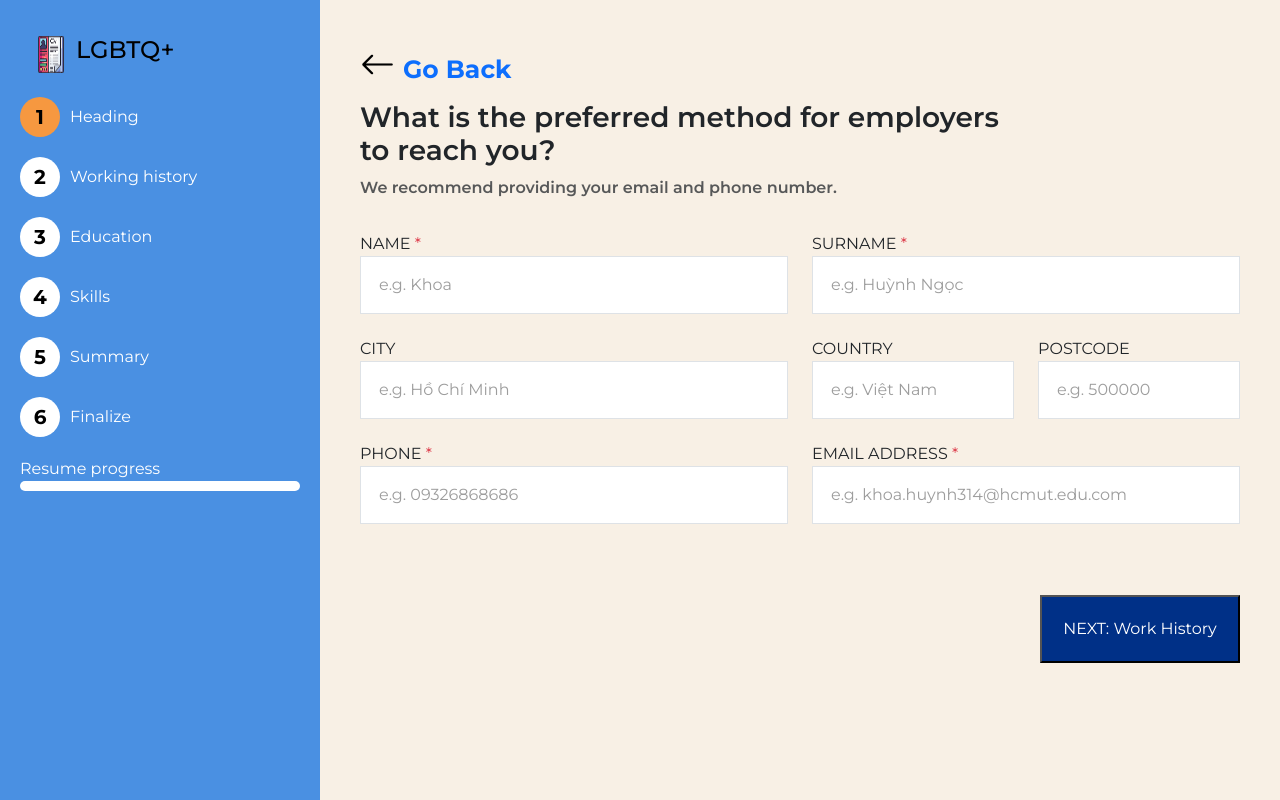
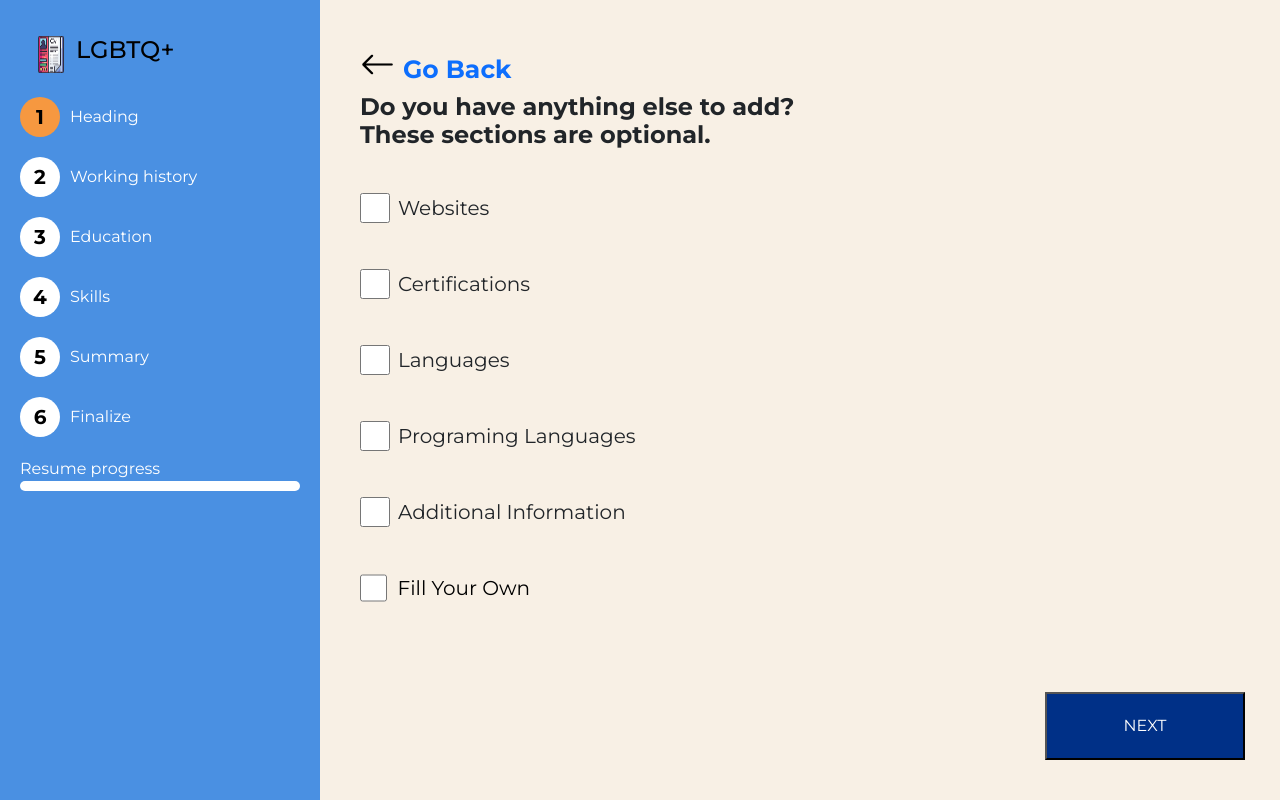
Before and after one commit to khangjhin4444/CV-Hosting-web, a PHP site: page /CV-Hosting-web-main/index.php?page=information in a window 1280 px wide. Run offline with PHP 8.4, Linux system fonts and the light colour scheme; the visitor is signed in with stand-in values (Sample User, id 1); some libraries are stand-ins or nearby versions; some web fonts are replaced.

Commit message:
Adding additional information into template

```diff
--- a/app/views/information.php
+++ b/app/views/information.php
@@ -69,7 +69,7 @@ require_once __DIR__ . '/../../config/constant.php';
       </div>
 
       <!-- Main Content -->
-      <div class="col-12 col-lg-9 main-content active" id="step1">
+      <div class="col-12 col-lg-9 main-content" id="step1">
         <div class="d-flex align-items-center gap-2 mb-2">
           <a href="<?= BASE_URL ?>/index.php?page=select_template" class="p-0"
             style="font-size: 25px; font-weight: bold; text-decoration: none; color: black;"><i
@@ -434,7 +434,8 @@ require_once __DIR__ . '/../../config/constant.php';
                 <div
                   style="display: flex; align-items: center; justify-content: center; width: 45px; height: 45px; background-color: #E9A354; border-radius: 50%; margin-left: 10px;">
                   <button class="search-btn" style="border: none; background-color: transparent;">
-                    <img src="/CV-Hosting-web-main/public/images/search-icon.png" alt="" srcset="" style="width: 25px; height: 25px;">
+                    <img src="/CV-Hosting-web-main/public/images/search-icon.png" alt="" srcset=""
+                      style="width: 25px; height: 25px;">
                   </button>
                 </div>
               </div>
@@ -511,7 +512,8 @@ require_once __DIR__ . '/../../config/constant.php';
                 <div
                   style="display: flex; align-items: center; justify-content: center; width: 45px; height: 45px; background-color: #E9A354; border-radius: 50%; margin-left: 10px;">
                   <button class="search-btn" style="border: none; background-color: transparent;">
-                    <img src="/CV-Hosting-web-main/public/images/search-icon.png" alt="" srcset="" style="width: 25px; height: 25px;">
+                    <img src="/CV-Hosting-web-main/public/images/search-icon.png" alt="" srcset=""
+                      style="width: 25px; height: 25px;">
                   </button>
                 </div>
               </div>
@@ -532,7 +534,7 @@ require_once __DIR__ . '/../../config/constant.php';
           style="width: 200px; padding-top: 20px; padding-bottom: 20px;">NEXT: Finalize</button>
       </div>
 
-      <div class="col-12 col-lg-9 main-content" id="step6">
+      <div class="col-12 col-lg-9 main-content active" id="step6">
         <div class="d-flex align-items-center gap-2">
           <a id="back-step6" href="#" class="p-0"
             style="font-size: 25px; font-weight: bold; text-decoration: none; color: black;"><i
@@ -547,20 +549,21 @@ require_once __DIR__ . '/../../config/constant.php';
             <div class="row pt-4">
               <div class="col-12 col-lg-6 d-flex align-items-center gap-2">
                 <input class="step6-check" type="checkbox" name="" id="1" style="width: 30px; height: 30px;">
-                <div style="font-size: 20px;">Websites, Portfolios, Profiles</div>
+                <div style="font-size: 20px;">Websites</div>
               </div>
               <div class="col-12 col-lg-6">
-                <input class="checked-input" id="1" type="text" >
+                <input class="websites checked-input" id="1" type="text" placeholder="e.g. linkedin.com/in/yourname">
               </div>
             </div>
 
             <div class="row pt-4">
               <div class="col-12 col-lg-6 d-flex align-items-center gap-2">
-                <input class="step6-check" type="checkbox" name="" id="2" style="width: 30px; height: 30px;">
+                <input class="certifications step6-check" type="checkbox" name="" id="2"
+                  style="width: 30px; height: 30px;">
                 <div style="font-size: 20px;">Certifications</div>
               </div>
               <div class="col-12 col-lg-6">
-                <input class="checked-input" id="2" type="text" >
+                <input class="checked-input" id="2" type="text">
               </div>
             </div>
 
@@ -570,37 +573,36 @@ require_once __DIR__ . '/../../config/constant.php';
                 <div style="font-size: 20px;">Languages</div>
               </div>
               <div class="col-12 col-lg-6">
-                <input class="checked-input" id="3" type="text" >
+                <input class="checked-input languages" id="3" type="text">
               </div>
             </div>
-
             <div class="row pt-4">
               <div class="col-12 col-lg-6 d-flex align-items-center gap-2">
                 <input class="step6-check" type="checkbox" name="" id="4" style="width: 30px; height: 30px;">
-                <div style="font-size: 20px;">Accomplishments</div>
+                <div style="font-size: 20px;">Programing Languages</div>
               </div>
               <div class="col-12 col-lg-6">
-                <input class="checked-input" id="4" type="text" >
+                <input class="checked-input pro-languages" id="4" type="text">
               </div>
             </div>
-
             <div class="row pt-4">
               <div class="col-12 col-lg-6 d-flex align-items-center gap-2">
                 <input class="step6-check" type="checkbox" name="" id="5" style="width: 30px; height: 30px;">
                 <div style="font-size: 20px;">Additional Information</div>
               </div>
               <div class="col-12 col-lg-6">
-                <input class="checked-input" id="5" type="text" >
+                <input class="checked-input" id="5" type="text">
               </div>
             </div>
 
             <div class="row pt-4">
               <div class="col-12 col-lg-6 d-flex align-items-center gap-2">
                 <input class="step6-check" type="checkbox" name="" id="6" style="width: 30px; height: 30px;">
-                <input type="text" style="font-size: 20px; border: none; background-color: #F8F0E5; width: 100%;" value="Fill Your Own">
+                <input type="text" style="font-size: 20px; border: none; background-color: #F8F0E5; width: 100%;"
+                  value="Fill Your Own">
               </div>
               <div class="col-12 col-lg-6">
-                <input class="checked-input" id="6" type="text" >
+                <input class="checked-input" id="6" type="text">
               </div>
             </div>
           </div>
@@ -610,7 +612,8 @@ require_once __DIR__ . '/../../config/constant.php';
             <p class="pt-2" style="color: blue;">Change templates</p> -->
           </div>
         </div>
-        <button class="btn-next mt-5" id="btn-step6" style="width: 200px; padding-top: 20px; padding-bottom: 20px; position:fixed; bottom: 40px; right: 35px;">NEXT</button>
+        <button class="btn-next mt-5" id="btn-step6"
+          style="width: 200px; padding-top: 20px; padding-bottom: 20px; position:fixed; bottom: 40px; right: 35px;">NEXT</button>
       </div>
 
     </div>
--- a/public/js/information.js
+++ b/public/js/information.js
@@ -8,10 +8,11 @@ color: #444;">
             <h1 class="text-uppercase"><span class="f-name">Lorem</span> <span class="l-name">Ispum</span></h1>
         </div>
         <div class="col-md-6 text-md-end contact-info">
-            <h4><a href="#" class="btn btn-dark">Download PDF</a></h4>
+
             <h6 id="city_cv">Lorem ipsum dolor sit amet</h6>
             <h5 id="phone_cv">Lorem ipsum</h5>
-            <h5 ><a id = "email_cv" href="mailto:name@yourdomain.com">lorem@ipsum.com</a></h5>
+            <h5 class="email_cv_h5 ><a id = "email_cv" href="mailto:name@yourdomain.com">lorem@ipsum.com</a></h5>
+            <h5 class ="cv_websites"></h5>
         </div>
     </header>
 
@@ -58,7 +59,7 @@ color: #444;">
         </section>
 
         <!-- Education -->
-        <section class="row">
+        <section class="row mb-2  cv_education">
             <div class="col-md-3">
                 <h2 class="h4">Education</h2>
             </div>
@@ -67,8 +68,12 @@ color: #444;">
                 <h3><span class="cv_degree">Bachelor</span> of <span class="cv_field_study"></span></h3>
                 <h5>Gradution year: <span class="cv_year"></span></h5>
             </div>
-
         </section>
+        <div class="container row languages-container">
+        <section class="cv_languages col"></section>
+        <section class="cv_pro_languages col"></
+        section>
+        </div>
     </main>
 
     <!-- Footer -->
@@ -86,7 +91,7 @@ color: #444;">
             <h1 class="text-uppercase name-display">Lorem Ipsum</h1>
         </div>
         <div class="col-md-6 text-md-end contact-info">
-            <h4><a href="#" class="btn btn-dark">Download PDF</a></h4>
+
             <h6>Lorem ipsum dolor sit amet</h6>
             <h5>Lorem ipsum</h5>
             <h5><a href="mailto:name@yourdomain.com">lorem@ipsum.com</a></h5>
@@ -140,14 +145,6 @@ color: #444;">
                         Phosfluorescently implement worldwide vortals and client-focused imperatives.
                         Conveniently initiate virtual paradigms and top-line convergence.</p>
                 </div>
-                <div class='job mb-4 row gap-0'>
-                    <h2 class='h5'>Dolor sit</h2>
-                    <h3>Director, Ipsum Inc</h3>
-                    <h4>Mar 2018 to Dec 2019</h4>
-                    <p>Intrinsicly enable optimal core competencies through corporate relationships.
-                        Phosfluorescently implement worldwide vortals and client-focused imperatives.
-                        Conveniently initiate virtual paradigms and top-line convergence.</p>
-                </div>
             </div>
         </section>
 
@@ -159,10 +156,6 @@ color: #444;">
             <div class='col-md-9'>
                 <h2 class='h5'>Lorem University - Lorem City</h2>
                 <h3>Bachelor of Lorem Studies — <strong>3.8</strong></h3>
-            </div>
-            <div class='col-md-9'>
-                <h2 class='h5'>Ipsum College - Dolor Town</h2>
-                <h3>Master of Ipsum Design</h3>
             </div>
         </section>
     </main>
@@ -182,7 +175,7 @@ color: #444;">
             <h1 class="text-uppercase name-display">Lorem Ipsum</h1>
         </div>
         <div class="col-md-6 text-md-end contact-info">
-            <h4><a href="#" class="btn btn-dark">Download PDF</a></h4>
+
             <h6>Lorem ipsum dolor sit amet</h6>
             <h5>Lorem ipsum</h5>
             <h5><a href="mailto:name@yourdomain.com">lorem@ipsum.com</a></h5>
@@ -261,14 +254,7 @@ color: #444;">
                         Phosfluorescently implement worldwide vortals and client-focused imperatives.
                         Conveniently initiate virtual paradigms and top-line convergence.</p>
                 </div>
-                <div class='job mb-4 row gap-0'>
-                    <h2 class='h5'>Dolor sit</h2>
-                    <h3>Director, Ipsum Inc</h3>
-                    <h4>Mar 2018 to Dec 2019</h4>
-                    <p>Intrinsicly enable optimal core competencies through corporate relationships.
-                        Phosfluorescently implement worldwide vortals and client-focused imperatives.
-                        Conveniently initiate virtual paradigms and top-line convergence.</p>
-                </div>
+
             </div>
         </section>
 
@@ -280,10 +266,6 @@ color: #444;">
             <div class='col-md-9'>
                 <h2 class='h5'>Lorem University - Lorem City</h2>
                 <h3>Bachelor of Lorem Studies — <strong>3.8</strong></h3>
-            </div>
-            <div class='col-md-9'>
-                <h2 class='h5'>Ipsum College - Dolor Town</h2>
-                <h3>Master of Ipsum Design</h3>
             </div>
         </section>
     </main>
@@ -303,7 +285,7 @@ color: #444;">
             <h1 class="text-uppercase name-display">Lorem Ipsum</h1>
         </div>
         <div class="col-md-6 text-md-end contact-info">
-            <h4><a href="#" class="btn btn-dark">Download PDF</a></h4>
+
             <h6>Lorem ipsum dolor sit amet</h6>
             <h5>Lorem ipsum</h5>
             <h5><a href="mailto:name@yourdomain.com">lorem@ipsum.com</a></h5>
@@ -382,14 +364,7 @@ color: #444;">
                         Phosfluorescently implement worldwide vortals and client-focused imperatives.
                         Conveniently initiate virtual paradigms and top-line convergence.</p>
                 </div>
-                <div class='job mb-4 row gap-0'>
-                    <h2 class='h5'>Dolor sit</h2>
-                    <h3>Director, Ipsum Inc</h3>
-                    <h4>Mar 2018 to Dec 2019</h4>
-                    <p>Intrinsicly enable optimal core competencies through corporate relationships.
-                        Phosfluorescently implement worldwide vortals and client-focused imperatives.
-                        Conveniently initiate virtual paradigms and top-line convergence.</p>
-                </div>
+
             </div>
         </section>
 
@@ -401,10 +376,6 @@ color: #444;">
             <div class='col-md-9'>
                 <h2 class='h5'>Lorem University - Lorem City</h2>
                 <h3>Bachelor of Lorem Studies — <strong>3.8</strong></h3>
-            </div>
-            <div class='col-md-9'>
-                <h2 class='h5'>Ipsum College - Dolor Town</h2>
-                <h3>Master of Ipsum Design</h3>
             </div>
         </section>
     </main>
@@ -424,7 +395,7 @@ color: #444;">
             <h1 class="text-uppercase name-display">Lorem Ipsum</h1>
         </div>
         <div class="col-md-6 text-md-end contact-info">
-            <h4><a href="#" class="btn btn-dark">Download PDF</a></h4>
+
             <h6>Lorem ipsum dolor sit amet</h6>
             <h5>Lorem ipsum</h5>
             <h5><a href="mailto:name@yourdomain.com">lorem@ipsum.com</a></h5>
@@ -503,14 +474,7 @@ color: #444;">
                         Phosfluorescently implement worldwide vortals and client-focused imperatives.
                         Conveniently initiate virtual paradigms and top-line convergence.</p>
                 </div>
-                <div class='job mb-4 row gap-0'>
-                    <h2 class='h5'>Dolor sit</h2>
-                    <h3>Director, Ipsum Inc</h3>
-                    <h4>Mar 2018 to Dec 2019</h4>
-                    <p>Intrinsicly enable optimal core competencies through corporate relationships.
-                        Phosfluorescently implement worldwide vortals and client-focused imperatives.
-                        Conveniently initiate virtual paradigms and top-line convergence.</p>
-                </div>
+
             </div>
         </section>
 
@@ -522,10 +486,6 @@ color: #444;">
             <div class='col-md-9'>
                 <h2 class='h5'>Lorem University - Lorem City</h2>
                 <h3>Bachelor of Lorem Studies — <strong>3.8</strong></h3>
-            </div>
-            <div class='col-md-9'>
-                <h2 class='h5'>Ipsum College - Dolor Town</h2>
-                <h3>Master of Ipsum Design</h3>
             </div>
         </section>
     </main>
@@ -545,7 +505,7 @@ color: #444;">
             <h1 class="text-uppercase name-display">Lorem Ipsum</h1>
         </div>
         <div class="col-md-6 text-md-end contact-info">
-            <h4><a href="#" class="btn btn-dark">Download PDF</a></h4>
+
             <h6>Lorem ipsum dolor sit amet</h6>
             <h5>Lorem ipsum</h5>
             <h5><a href="mailto:name@yourdomain.com">lorem@ipsum.com</a></h5>
@@ -624,14 +584,7 @@ color: #444;">
                         Phosfluorescently implement worldwide vortals and client-focused imperatives.
                         Conveniently initiate virtual paradigms and top-line convergence.</p>
                 </div>
-                <div class='job mb-4 row gap-0'>
-                    <h2 class='h5'>Dolor sit</h2>
-                    <h3>Director, Ipsum Inc</h3>
-                    <h4>Mar 2018 to Dec 2019</h4>
-                    <p>Intrinsicly enable optimal core competencies through corporate relationships.
-                        Phosfluorescently implement worldwide vortals and client-focused imperatives.
-                        Conveniently initiate virtual paradigms and top-line convergence.</p>
-                </div>
+
             </div>
         </section>
 
@@ -643,10 +596,6 @@ color: #444;">
             <div class='col-md-9'>
                 <h2 class='h5'>Lorem University - Lorem City</h2>
                 <h3>Bachelor of Lorem Studies — <strong>3.8</strong></h3>
-            </div>
-            <div class='col-md-9'>
-                <h2 class='h5'>Ipsum College - Dolor Town</h2>
-                <h3>Master of Ipsum Design</h3>
             </div>
         </section>
     </main>
@@ -666,7 +615,7 @@ color: #444;">
             <h1 class="text-uppercase name-display">Lorem Ipsum</h1>
         </div>
         <div class="col-md-6 text-md-end contact-info">
-            <h4><a href="#" class="btn btn-dark">Download PDF</a></h4>
+
             <h6>Lorem ipsum dolor sit amet</h6>
             <h5>Lorem ipsum</h5>
             <h5><a href="mailto:name@yourdomain.com">lorem@ipsum.com</a></h5>
@@ -745,14 +694,7 @@ color: #444;">
                         Phosfluorescently implement worldwide vortals and client-focused imperatives.
                         Conveniently initiate virtual paradigms and top-line convergence.</p>
                 </div>
-                <div class='job mb-4 row gap-0'>
-                    <h2 class='h5'>Dolor sit</h2>
-                    <h3>Director, Ipsum Inc</h3>
-                    <h4>Mar 2018 to Dec 2019</h4>
-                    <p>Intrinsicly enable optimal core competencies through corporate relationships.
-                        Phosfluorescently implement worldwide vortals and client-focused imperatives.
-                        Conveniently initiate virtual paradigms and top-line convergence.</p>
-                </div>
+
             </div>
         </section>
 
@@ -764,10 +706,6 @@ color: #444;">
             <div class='col-md-9'>
                 <h2 class='h5'>Lorem University - Lorem City</h2>
                 <h3>Bachelor of Lorem Studies — <strong>3.8</strong></h3>
-            </div>
-            <div class='col-md-9'>
-                <h2 class='h5'>Ipsum College - Dolor Town</h2>
-                <h3>Master of Ipsum Design</h3>
             </div>
         </section>
     </main>
@@ -897,6 +835,12 @@ document.getElementById('gradYear').addEventListener('change', function () {
 // SKILLS handle at button 4b
 
 // SUMMARY
+
+// ADDITIONAL
+
+
+
+
 
 
 // Navigation
@@ -1442,6 +1386,68 @@ document.querySelectorAll(".step6-check").forEach((check, index) => {
             }, 10);
         } else {
             input.style.visibility = "hidden";
+            const nameDisplay = document.querySelectorAll('.cv_websites').forEach(display => {
+                display.innerHTML = '';
+            });
         }
     });
 });
+document.querySelector('.languages').addEventListener('input', function () {
+    document.querySelectorAll('.languages-container').forEach(display => {
+        display.classList.add('border-top');
+        display.classList.add('pt-3');
+    })
+    const nameDisplay = document.querySelectorAll('.cv_languages');
+    const inputValue = this.value;
+    const gia_tri = inputValue.split(",").map(x => x.trim()).filter(x => x !== "");
+
+    nameDisplay.forEach(display => {
+        display.innerHTML = '';
+        if (gia_tri.length === 0) return;
+        display.innerHTML = `
+                <div class="col-md-3">
+                    <h2 class="h4">Languages</h2>
+                </div>
+                <div class="col-md-9 mb-3">
+                    <ul class="list-unstyled">
+                        ${gia_tri.map(item => `<li class="h5 mb-2">• ${item}</li>`).join('')}
+                    </ul>
+                </div>
+        `;
+    });
+});
+document.querySelector('.pro-languages').addEventListener('input', function () {
+    document.querySelectorAll('.languages-container').forEach(display => {
+        display.classList.add('border-top');
+        display.classList.add('pt-3');
+    })
+    const nameDisplay = document.querySelectorAll('.cv_pro_languages');
+    const inputValue = this.value;
+    const gia_tri = inputValue.split(",").map(x => x.trim()).filter(x => x !== "");
+
+    nameDisplay.forEach(display => {
+        display.innerHTML = '';
+        if (gia_tri.length === 0) return;
+        display.innerHTML = `
+                <div class="col-md-3">
+                    <h2 class="h4">Languages</h2>
+                </div>
+                <div class="col-md-9 mb-3">
+                    <ul class="list-unstyled">
+                        ${gia_tri.map(item => `<li class="h5 mb-2">• ${item}</li>`).join('')}
+                    </ul>
+                </div>
+        `;
+    });
+});
+document.querySelector('.websites').addEventListener('input', function () {
+    const nameDisplay = document.querySelectorAll('.cv_websites').forEach(display => {
+        display.innerHTML = `WWW: ${this.value}`;
+    });
+})
+document.querySelector('.certifications').addEventListener('input', function () {
+    const nameDisplay = document.querySelectorAll('.cv_education').forEach(display => {
+        let gia_tri = chuoi.split(",").map(x => x.trim());
+        display.innerHTML += `<h5>WWW: ${this.value}</h5>`;
+    });
+})
```
Also changed, not shown: public/js/select_template.js (+7 -35 lines).
